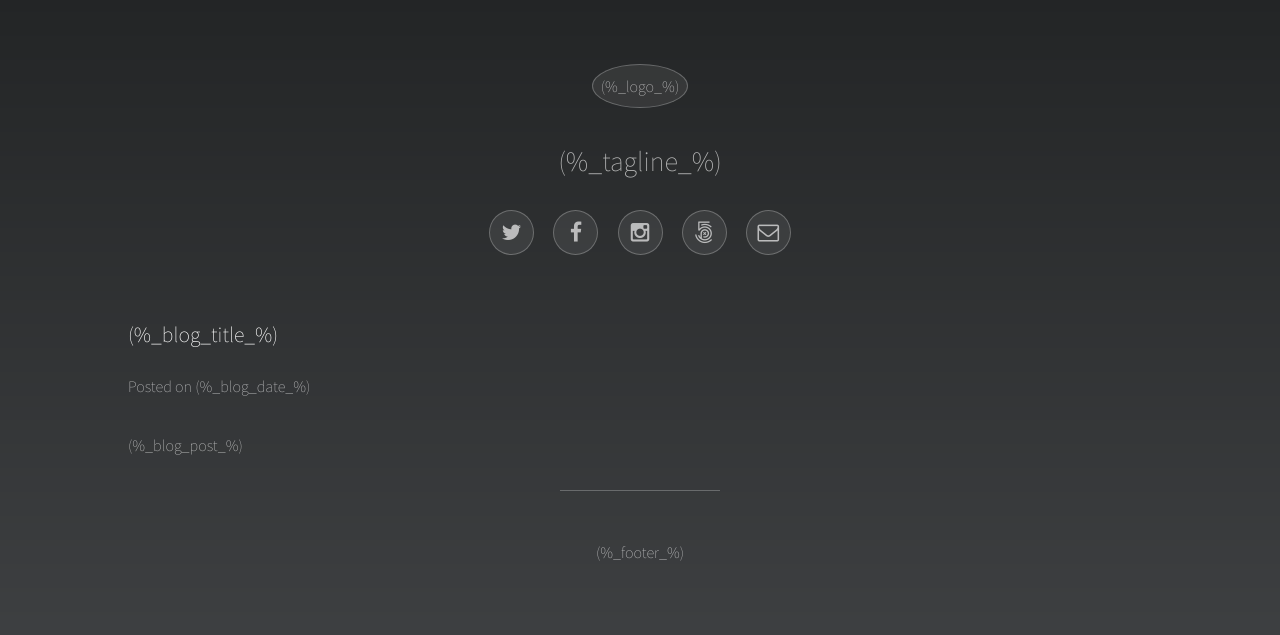
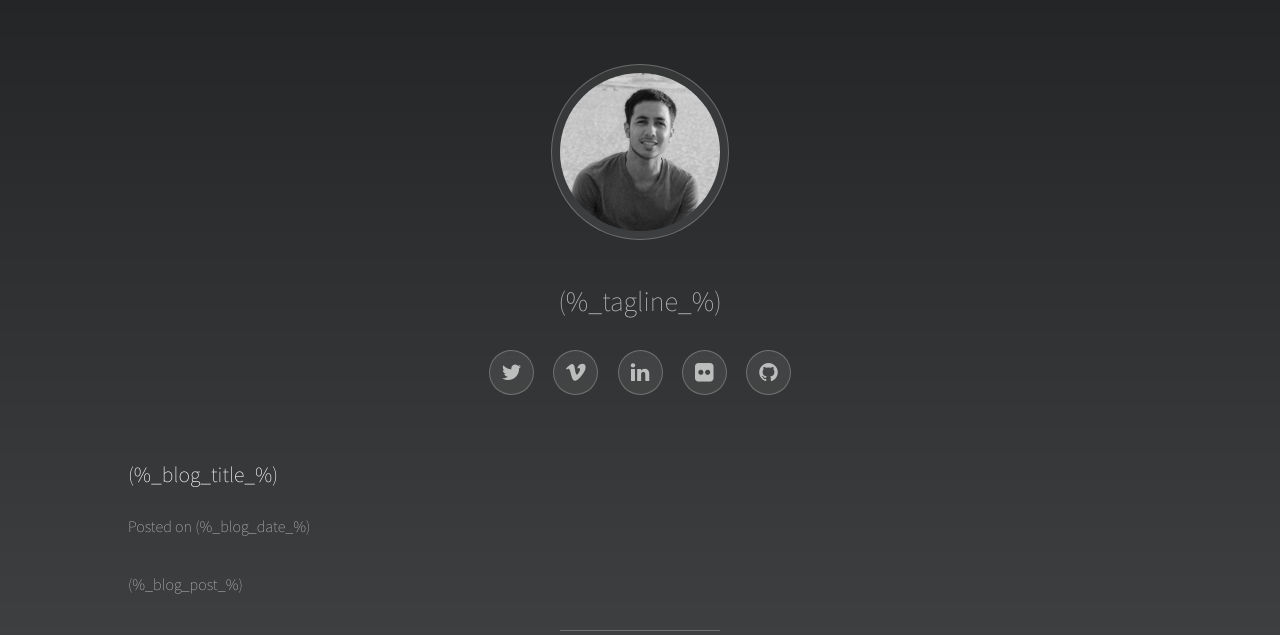
Before and after one commit to carlocarfora/staticfolio, a Python web app: template template/blog_post.html in a window 1280 px wide. Shown: the top 635 px of the page. Run offline with Jinja, Linux system fonts and the light colour scheme; the template is opened without the code that fills it, so the values that code supplies are empty.

Commit message:
template integrated, tweaking from now on

```diff
--- a/template/assets/css/main.css
+++ b/template/assets/css/main.css
@@ -2640,7 +2640,7 @@
 /* Extra */
 
 	.main {
-		vertical-align: bottom;
+		vertical-align: top;
 
 	}
 
@@ -2655,7 +2655,7 @@
 	#sidebar {
 		width: 30%;
 		display:inline-block;
-		vertical-align: bottom;
+		vertical-align: top;
 		text-align: left;
 
 
--- a/template/blog_post.html
+++ b/template/blog_post.html
@@ -9,7 +9,7 @@
 		<title>(%_title_%)</title>
 		<meta charset="utf-8" />
 		<meta name="viewport" content="width=device-width, initial-scale=1" />
-		<link rel="stylesheet" href="assets/css/main.css" />
+		<link rel="stylesheet" href="../../assets/css/main.css" />
 	</head>
 	<body>
 
@@ -18,16 +18,16 @@
 
 				<!-- Header -->
 					<header id="header">
-						<span class="avatar">(%_logo_%)</span>
+						<span class="avatar"><img src="../../images/avatar.jpg" alt=""></span>
 
 						<h1>(%_tagline_%)</h1>
 
 						<ul class="icons">
-							<li><a href="#" class="icon style2 fa-twitter"><span class="label">Twitter</span></a></li>
-							<li><a href="#" class="icon style2 fa-facebook"><span class="label">Facebook</span></a></li>
-							<li><a href="#" class="icon style2 fa-instagram"><span class="label">Instagram</span></a></li>
-							<li><a href="#" class="icon style2 fa-500px"><span class="label">500px</span></a></li>
-							<li><a href="#" class="icon style2 fa-envelope-o"><span class="label">Email</span></a></li>
+							<li><a href="(%_twitter_url_%)" class="icon style2 fa-twitter"><span class="label">Twitter</span></a></li>
+							<li><a href="(%_vimeo_url_%)" class="icon style2 fa-vimeo"><span class="label">Vimeo</span></a></li>
+							<li><a href="(%_linkedin_url_%)" class="icon style2 fa-linkedin"><span class="label">LinkedIn</span></a></li>
+							<li><a href="(%_flickr_url_%)" class="icon style2 fa-flickr"><span class="label">Flickr</span></a></li>
+							<li><a href="(%_github_url_%)" class="icon style2 fa-github"><span class="label">Github</span></a></li>
 						</ul>
 					</header>
 
```
Also changed, not shown: template/blog_listing.html (+5 -5 lines), template/page.html (+5 -5 lines), template/project.html (+5 -5 lines).
